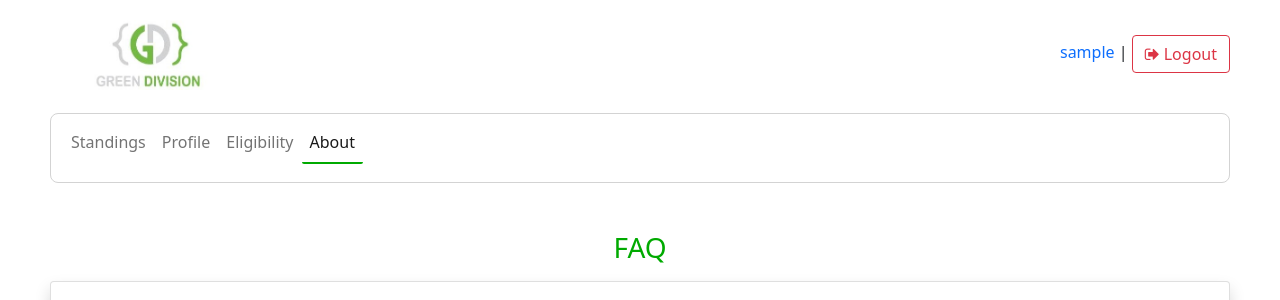
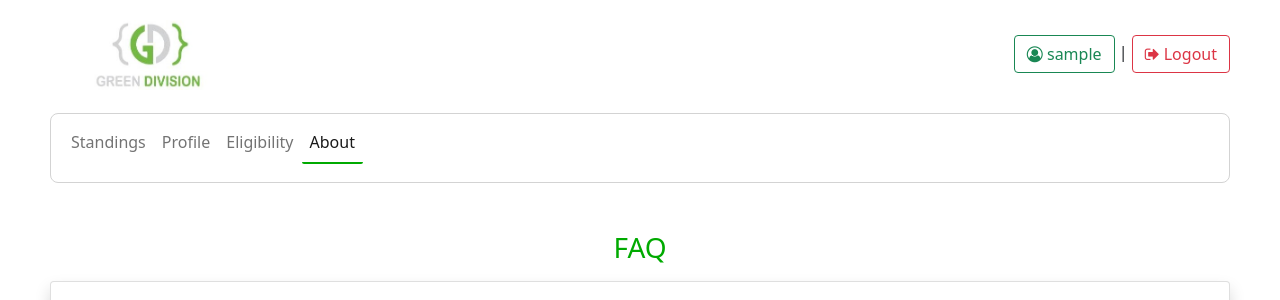
Before and after one commit to smhimran/GreenDivision, a Django app: page /about/ in a window 1280 px wide. Shown: the top 300 px of the page. Run offline with Django 3.2, Linux system fonts and the light colour scheme; the visitor is signed in with stand-in values (Sample User, id 1).

Commit message:
fix: user logo

```diff
--- a/public/templates/public/base.html
+++ b/public/templates/public/base.html
@@ -52,8 +52,8 @@
                         Register</a
                     >
                 {% else %}
-                <a href="{% url 'public:profile' request.user.id %}" class="text-decoration-none"
-                        > {{ request.user.username }}  </a
+                <a href="{% url 'public:profile' request.user.id %}" class="btn btn-outline-success"
+                        ><span><i class="fa fa-user-circle-o"></i></span> {{ request.user.username }}  </a
                     >
                     |
                     <a href="{% url 'accounts:logout'  %}" class="btn btn-outline-danger"
--- a/userPanel/management/commands/problem_populate.py
+++ b/userPanel/management/commands/problem_populate.py
@@ -55,6 +55,7 @@ class Command(BaseCommand):
             profile.solve_count = 0
             profile.last_submission_time = None
             profile.total_scrapped = 0
+            profile.status = "Active"
 
             profile.save()
 
```
